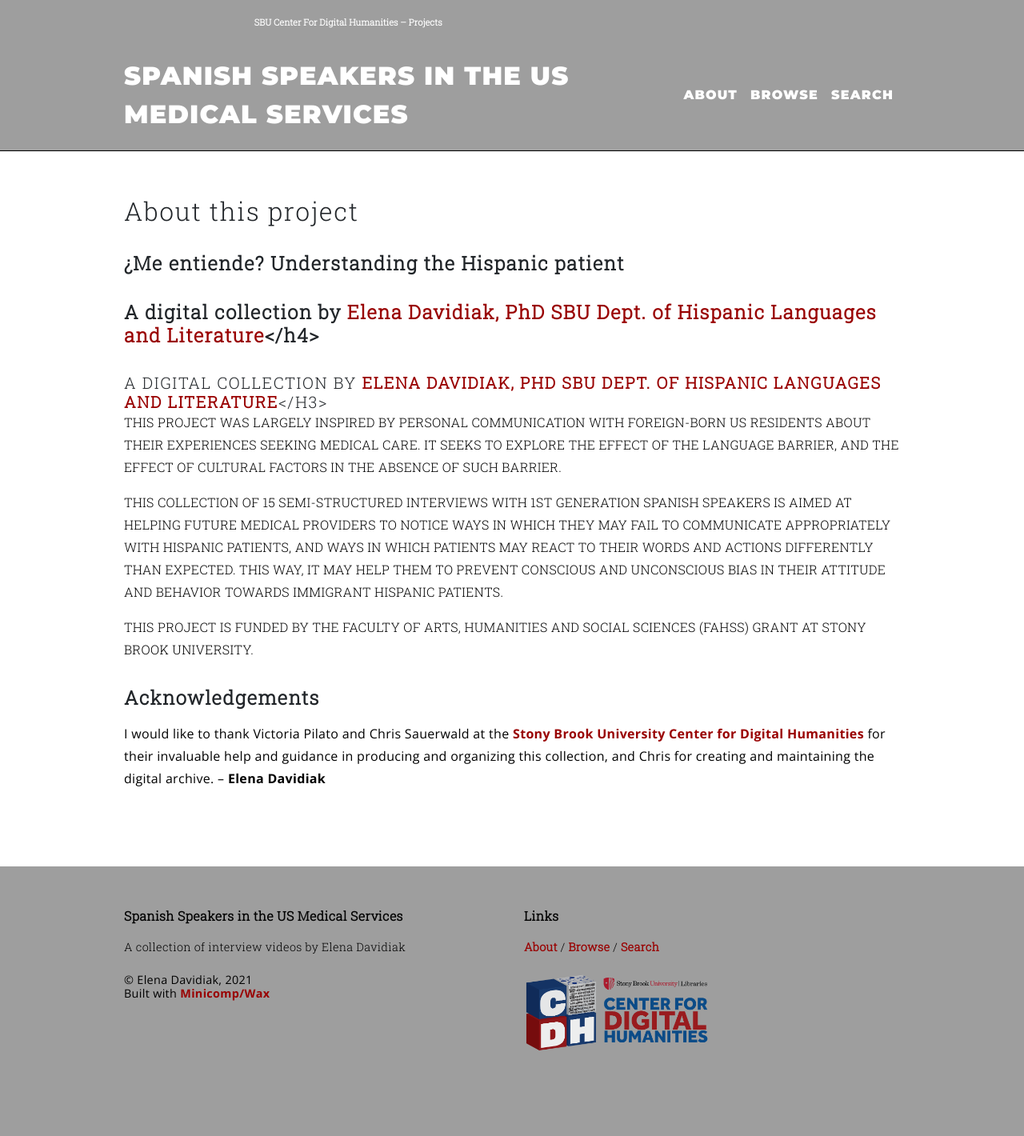
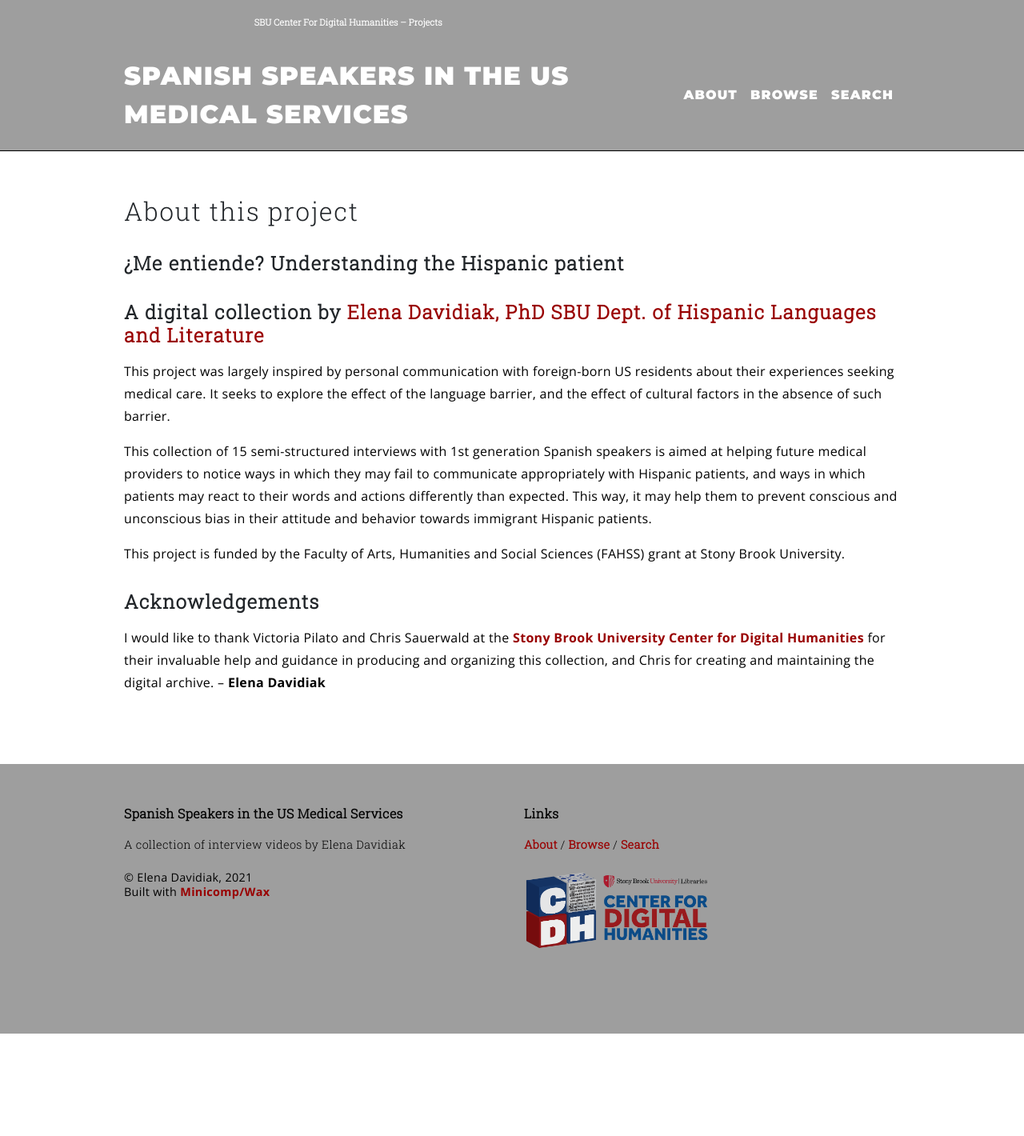
Before and after one commit to sbucdh/davidiak, a Jekyll site: the page built from pages/about.md, in a window 1280 px wide. Shown: the whole page at 80% size. Built offline with Jekyll 4.4.1, drawn with Linux system fonts in a browser that asks for light colours; after the commit the page ends 1292 px from its top, so only the background shows below that.

Commit message:
Update about.md

```diff
--- a/pages/about.md
+++ b/pages/about.md
@@ -6,8 +6,7 @@ permalink: /about/
 
 <h3>¿Me entiende? Understanding the Hispanic patient</h3>
 
-<h3>A digital collection by <a href="https://www.stonybrook.edu/commcms/hispanic/people/davidiak.php">Elena Davidiak, PhD</a> <a href="https://www.stonybrook.edu/commcms/hispanic/">SBU Dept. of Hispanic Languages and Literature</a></h4>
-<h4>A digital collection by <a href="https://www.stonybrook.edu/commcms/hispanic/people/davidiak.php">Elena Davidiak, PhD</a> <a href="https://www.stonybrook.edu/commcms/hispanic/">SBU Dept. of Hispanic Languages and Literature</a></h3>
+<h3>A digital collection by <a href="https://www.stonybrook.edu/commcms/hispanic/people/davidiak.php">Elena Davidiak, PhD</a> <a href="https://www.stonybrook.edu/commcms/hispanic/">SBU Dept. of Hispanic Languages and Literature</a></h3>
 
 <p>This project was largely inspired by personal communication with foreign-born US residents about their experiences seeking medical care. It seeks to explore the effect of the language barrier, and the effect of cultural factors in the absence of such barrier.</p>
 
```
